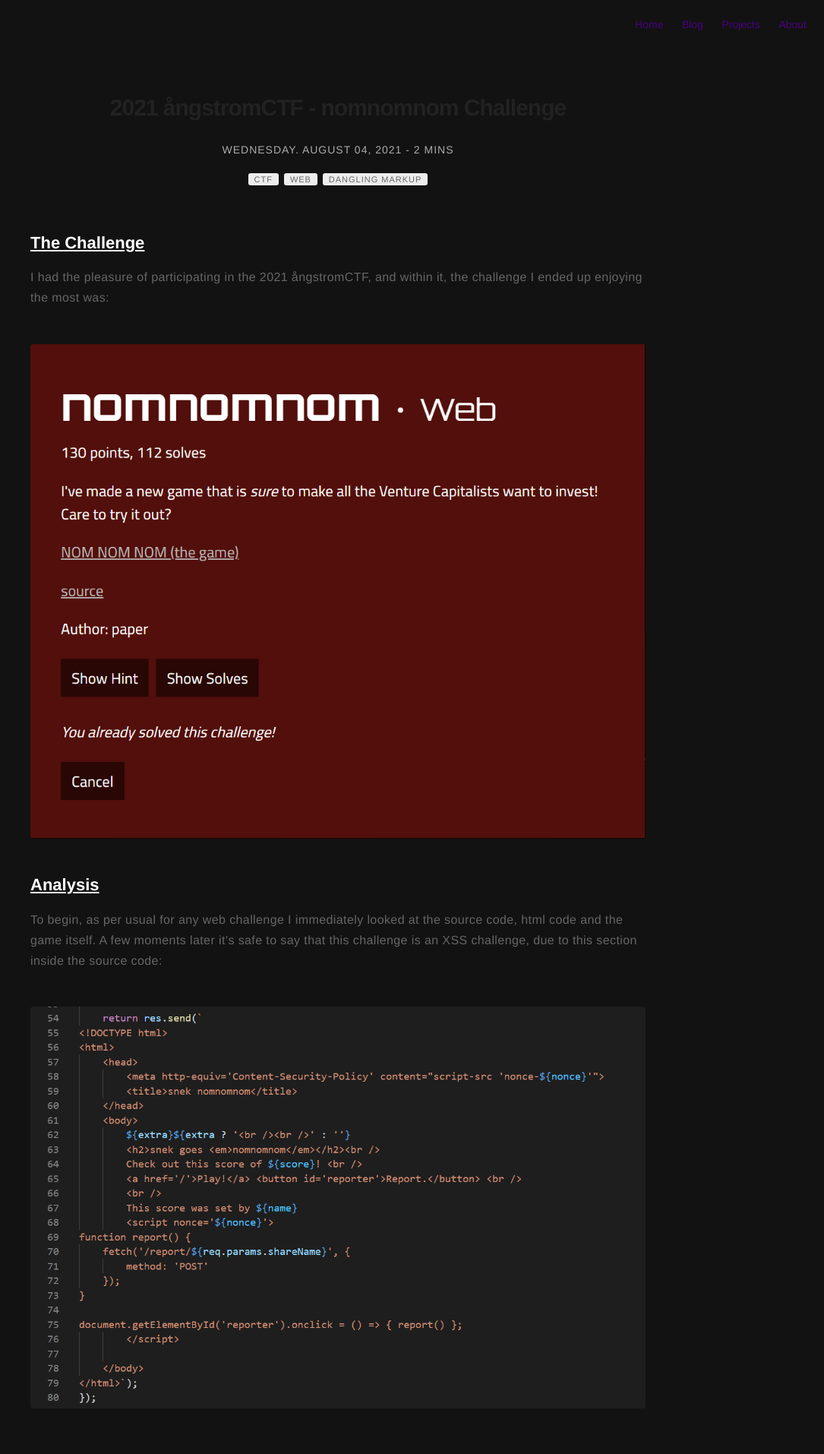
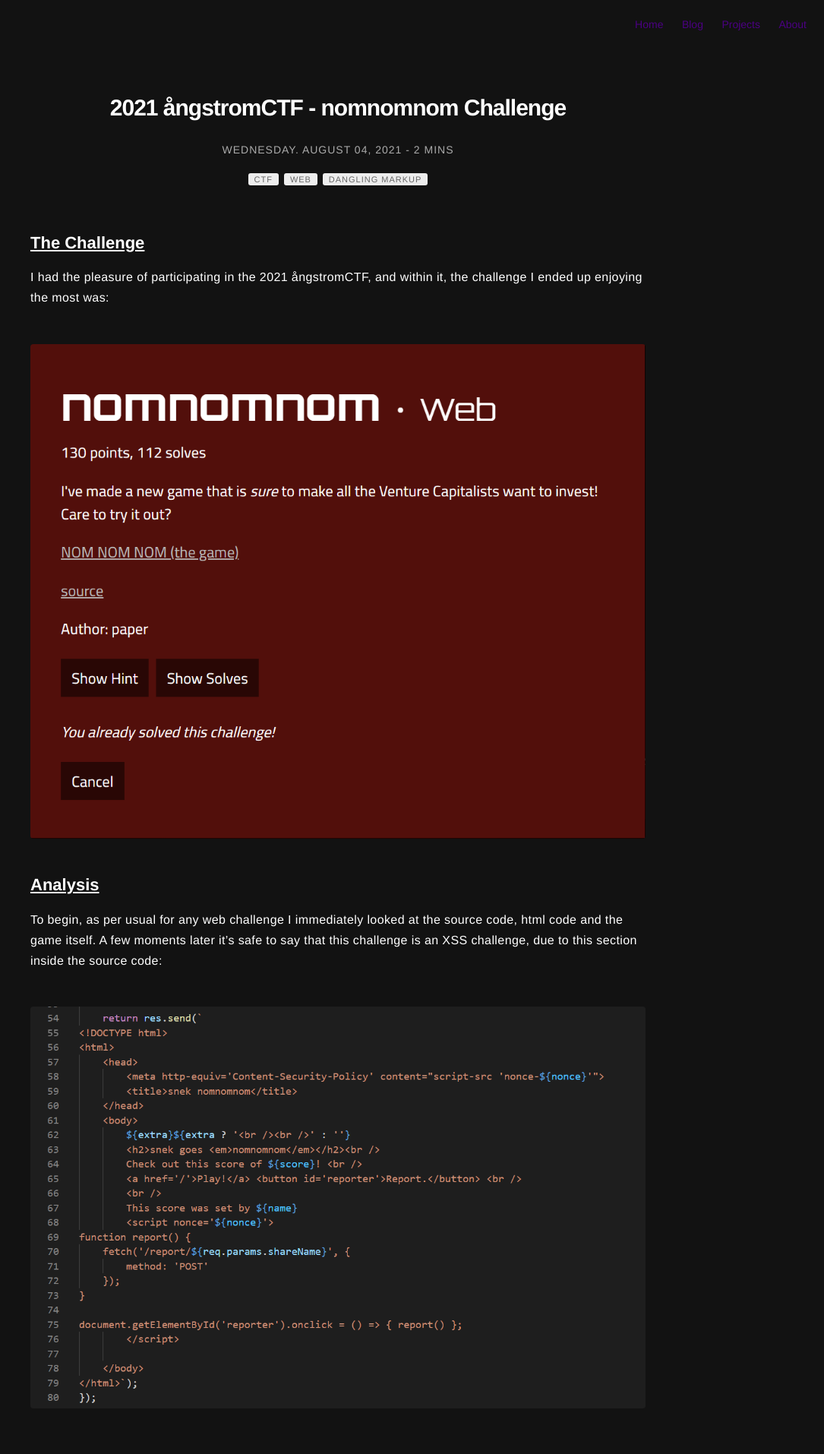
Before and after one commit to CasparovJR/CasparovJR.github.io, a Jekyll site: the page built from _posts/2021-04-08-ångstromCTF-nomnomnom.markdown, in a window 1280 px wide. Shown: the top 1914 px of the page at 76% size, without its empty margins (195-1280 px from the left). Built offline with Jekyll 4.4.1, drawn with Linux system fonts in a browser that asks for light colours.

Commit message:
changing text

```diff
--- a/_sass/base/general.sass
+++ b/_sass/base/general.sass
@@ -14,7 +14,7 @@ h1, h2, h3, h4
 h1
 	font-size: 3rem
 	letter-spacing: -1px
-	color: $beta
+	color: #FFFFFF
 	font-weight: 700
 
 h2
@@ -32,7 +32,7 @@ a
 
 p
 	line-height: 1.7
-	color: $alpha
+	color: #FFFFFF
 	font-weight: 300
 	margin-bottom: 20px
 	letter-spacing: 0.4px
```
